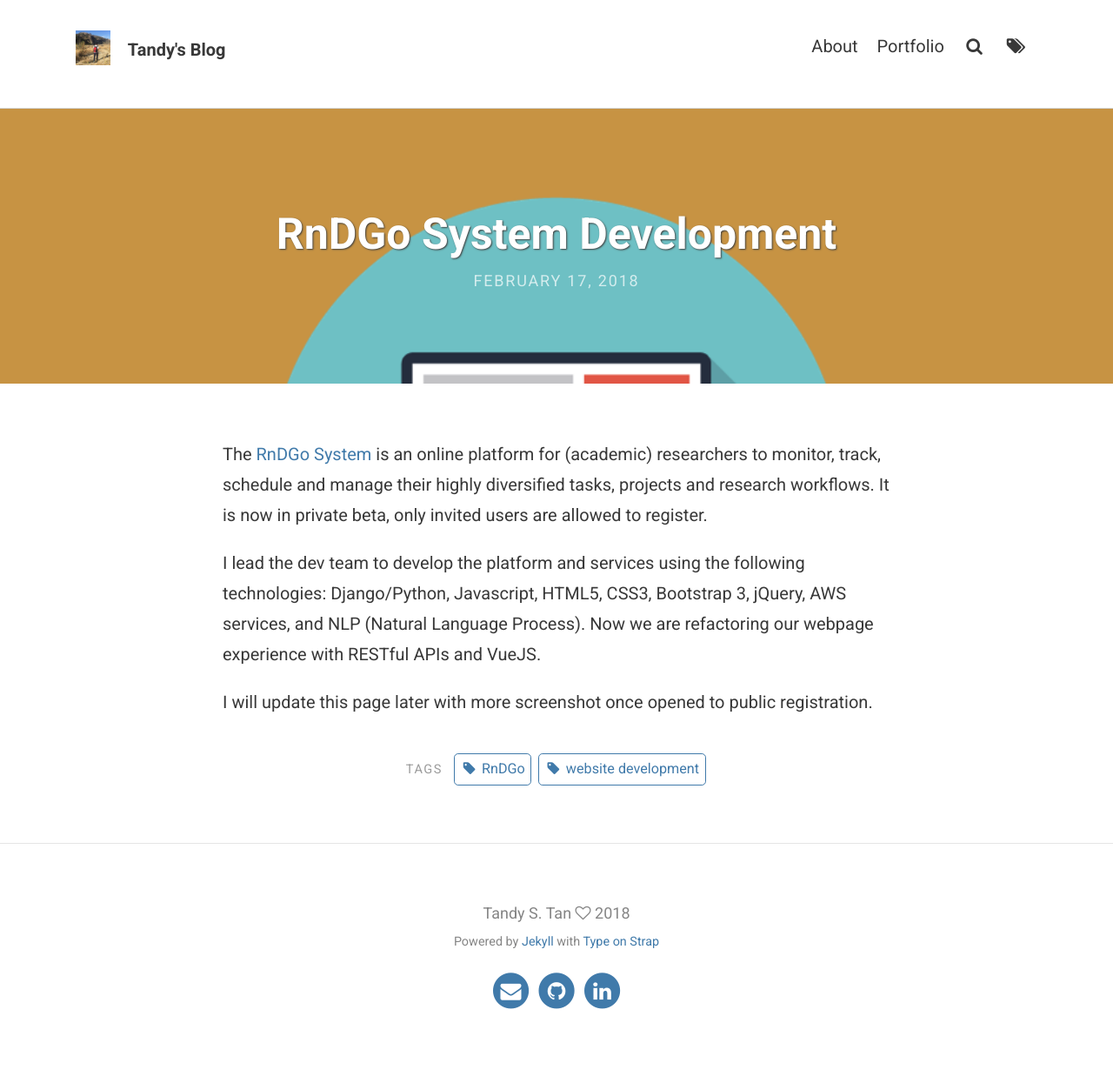
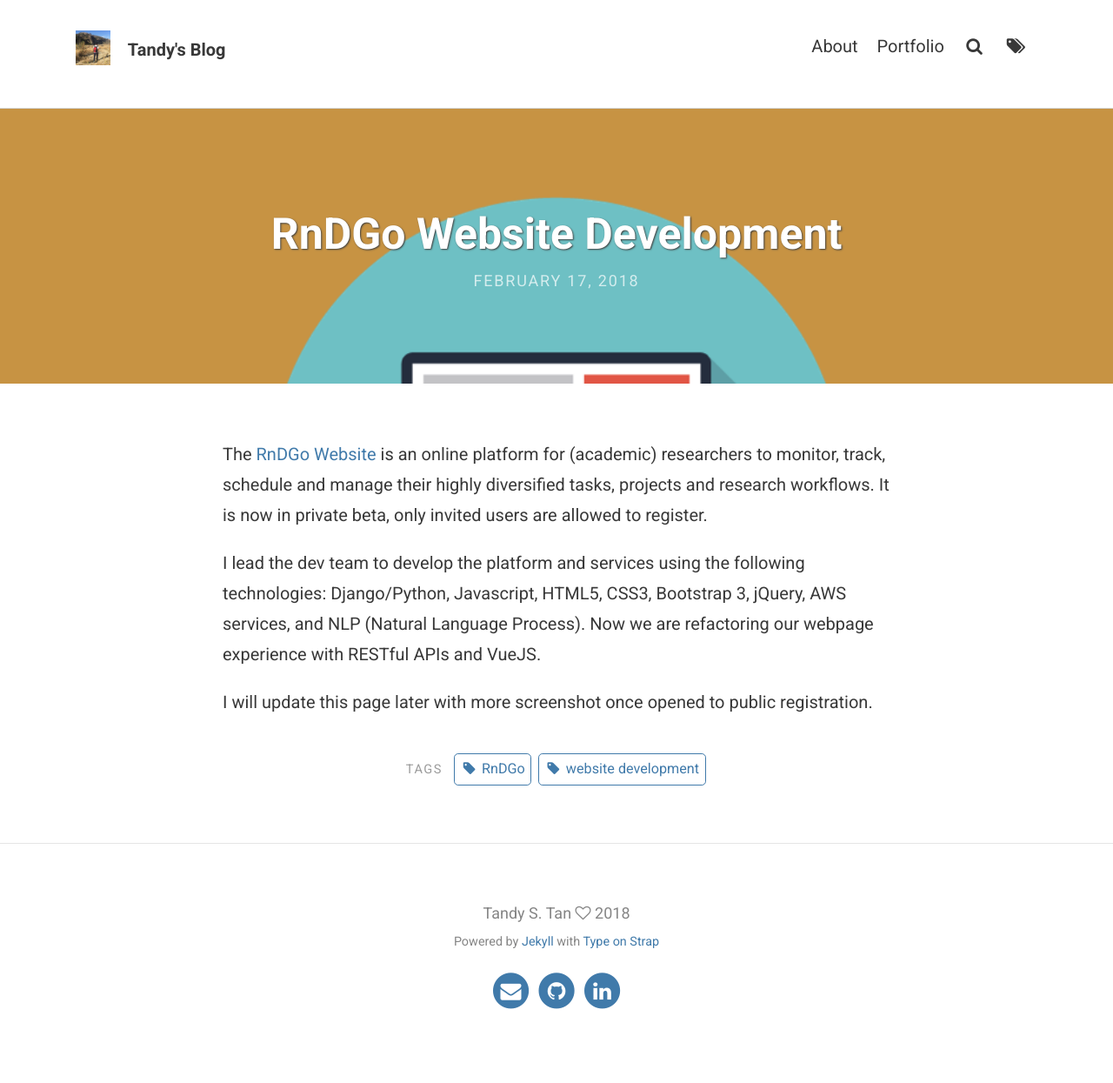
Before and after one commit to Tandysony/blog, a Jekyll site: the page built from _portfolio/rndgo-website-development.md, in a window 1280 px wide. Shown: the whole page at 87% size. Built offline with Jekyll 4.4.1, drawn with Linux system fonts in a browser that asks for light colours.

Commit message:
* Rewrite the title;

```diff
--- a/_portfolio/rndgo-website-development.md
+++ b/_portfolio/rndgo-website-development.md
@@ -1,13 +1,13 @@
 ---
 layout: post
-title: RnDGo System Development
+title: RnDGo Website Development
 feature-img: "assets/img/portfolio/website.png"
 img: "assets/img/portfolio/website.png"
 date: 2018-02-17
 tags: [RnDGo, website development]
 ---
 
-The [RnDGo System](https://www.rndgo.com/) is an online platform for (academic) researchers to monitor, track, schedule and manage their highly diversified tasks, projects and research workflows. It is now in private beta, only invited users are allowed to register.
+The [RnDGo Website](https://www.rndgo.com/) is an online platform for (academic) researchers to monitor, track, schedule and manage their highly diversified tasks, projects and research workflows. It is now in private beta, only invited users are allowed to register.
 
 I lead the dev team to develop the platform and services using the following technologies: Django/Python, Javascript, HTML5, CSS3, Bootstrap 3, jQuery, AWS services, and NLP (Natural Language Process). Now we are refactoring our webpage experience with RESTful APIs and VueJS.
 
```
